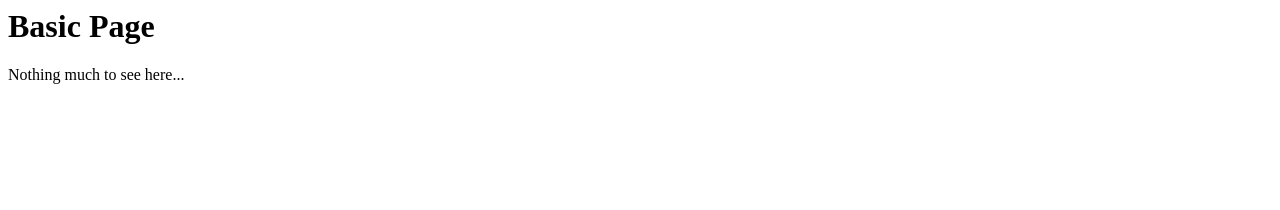
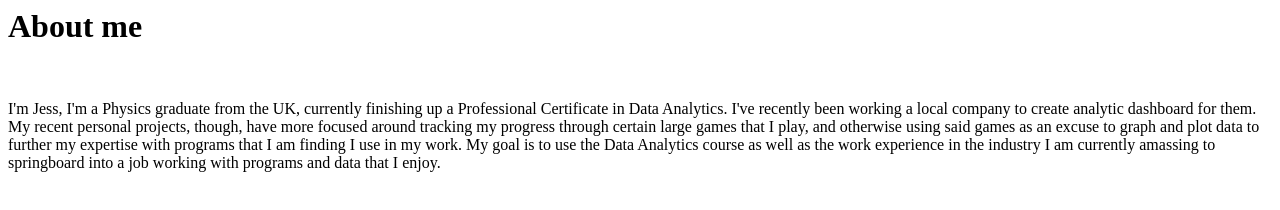
Before and after one commit to JessH-Re/html_site, a plain HTML site: page index.html in a window 1280 px wide. Drawn offline with Linux system fonts and the light colour scheme.

Commit message:
Update index.html

```diff
--- a/index.html
+++ b/index.html
@@ -1,2 +1,3 @@
-<h1>Basic Page</h1>
-<p>Nothing much to see here...</p>
+<h1>About me</h1>
+<br>
+<p>I'm Jess, I'm a Physics graduate from the UK, currently finishing up a Professional Certificate in Data Analytics. I've recently been working a local company to create analytic dashboard for them. My recent personal projects, though, have more focused around tracking my progress through certain large games that I play, and otherwise using said games as an excuse to graph and plot data to further my expertise with programs that I am finding I use in my work. My goal is to use the Data Analytics course as well as the work experience in the industry I am currently amassing to springboard into a job working with programs and data that I enjoy.</p>
```
